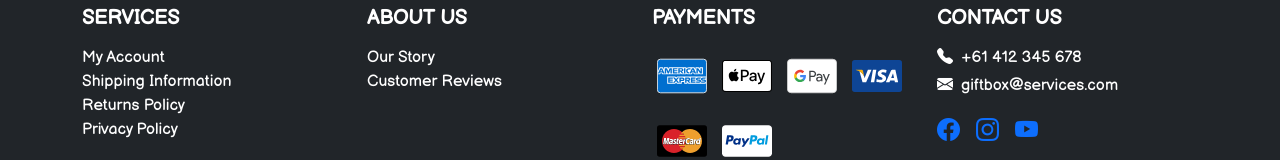
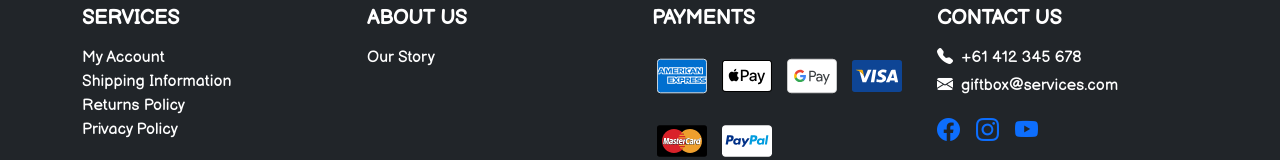
Before and after one commit to josh-yo/giftbox_website, a React (Create React App) app in the folder gift_website/: page /#/ in a window 1280 px wide. Shown: the part 3199-3359 px from the top of the page. Built offline with nearby package versions, Linux system fonts and the light colour scheme; no server answers.

Commit message:
Delete Customer Reivews link

```diff
--- a/gift_website/src/components/Footer.js
+++ b/gift_website/src/components/Footer.js
@@ -58,7 +58,6 @@ function Footer() {
                         </h5>
                         <ul className="footer-list list-unstyled d-md-block collapse" id="collapseTwo" aria-labelledby="headingOne" data-bs-parent="#accordion">
                             <li><a href="#find-us" className="footer-link">Our Story</a></li>
-                            <li><a href="#map" className="footer-link">Customer Reviews</a></li>
                         </ul>
                     </div>
 
```
